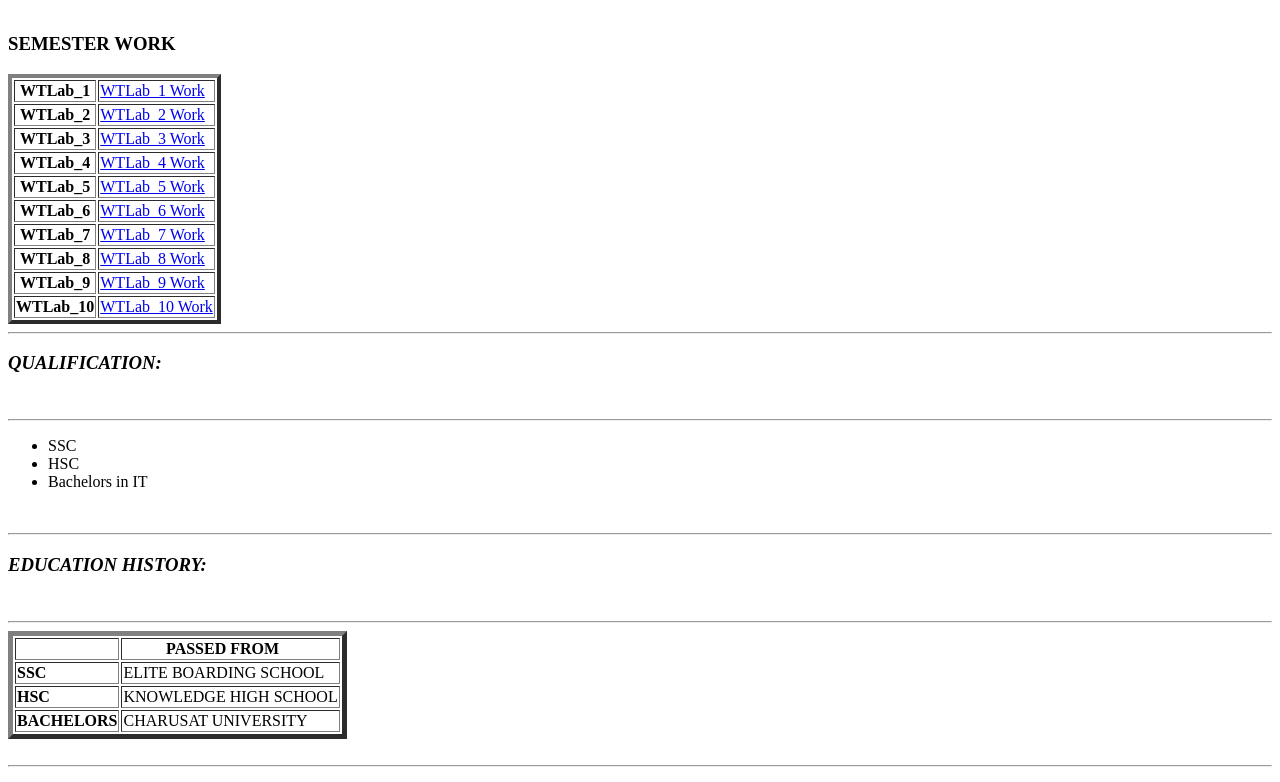
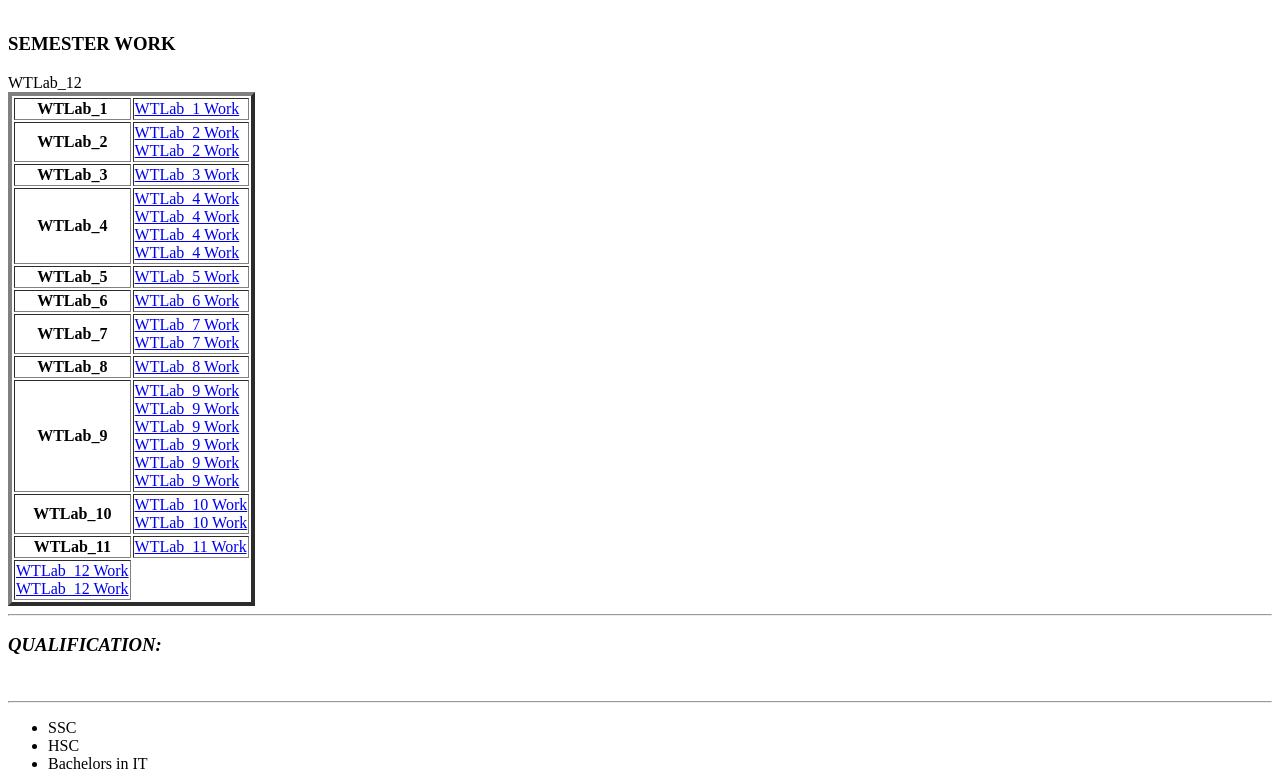
Before and after one commit to 20IT130/WTLabs, a plain HTML site: page index.html in a window 1280 px wide. Shown: the part 485-1267 px from the top of the page. Drawn offline with Linux system fonts and the light colour scheme.

Commit message:
Update index.html

```diff
--- a/index.html
+++ b/index.html
@@ -37,38 +37,43 @@
              WTLab_2
         </th>
         <td>
-            <a href="./index.html">WTLab_2 Work</a>
+            <a href="./WTLabs_2/form.html">WTLab_2 Work</a><br>
+            <a href="./WTLabs_2/timetable.html">WTLab_2 Work</a>
         </td>
     </tr>
     <tr> <th>
          WTLab_3
    </th>
    <td>
-       <a href="./index.html">WTLab_3 Work</a>
+       <a href="./WTLabs_3/Resume.html">WTLab_3 Work</a>
    </td></tr>
    <tr> <th>
     WTLab_4
 </th>
 <td>
-  <a href="./index.html">WTLab_4 Work</a>
+  <a href="../WTL4/LAB4_FlexBox/layout_1.html">WTLab_4 Work</a><br>
+    <a href="./WTL4/LAB4_FlexBox/layout_2.html">WTLab_4 Work</a><br>
+    <a href="./WTL4/LAB4_FlexBox/layout_3.html">WTLab_4 Work</a><br>
+    <a href="./WTL4/LAB4_FlexBox/layout_4.html">WTLab_4 Work</a>
 </td></tr>
 <tr> <th>
     WTLab_5
 </th>
 <td>
-  <a href="./index.html">WTLab_5 Work</a>
+  <a href="./WTLabs_5/Charusat_Website.html">WTLab_5 Work</a>
 </td></tr>
 <tr> <th>
     WTLab_6
 </th>
 <td>
-  <a href="./index.html">WTLab_6 Work</a>
+  <a href="./WTLabs_6/Transition.html">WTLab_6 Work</a>
 </td></tr>
 <tr> <th>
     WTLab_7
 </th>
 <td>
-  <a href="./index.html">WTLab_7 Work</a>
+  <a href="./WTLabs_7_/Animation.html">WTLab_7 Work</a><br>
+      <a href="./WTLabs_7_/charusat.profile.html">WTLab_7 Work</a>
 </td></tr>
 <tr> <th>
     WTLab_8
@@ -80,13 +85,31 @@
     WTLab_9
 </th>
 <td>
-  <a href="./index.html">WTLab_9 Work</a>
+  <a href="./WTlabs_8/Array.html">WTLab_9 Work</a><br>
+     <a href="./WTlabs_8/Date.html">WTLab_9 Work</a><br>
+     <a href="./WTlabs_8/Math.html">WTLab_9 Work</a><br>
+     <a href="./WTlabs_8/Number.html">WTLab_9 Work</a><br>
+     <a href="./WTlabs_8/Object.html">WTLab_9 Work</a><br>
+     <a href="./WTlabs_8/String.html">WTLab_9 Work</a><br>
 </td></tr>
 <tr> <th>
     WTLab_10
 </th>
 <td>
-  <a href="./index.html">WTLab_10 Work</a>
+  <a href="./WTlabs_9/Animation.html">WTLab_10 Work</a><br>
+     <a href="./WTlabs_9/charusat_profile.html">WTLab_10 Work</a>
+</td></tr>
+         <tr> <th>
+    WTLab_11
+</th>
+<td>
+  <a href="./WTLabs_10/LAB-10/Regexp Assignment/index.html">WTLab_11 Work</a>
+</td></tr>
+          WTLab_12
+</th>
+<td>
+  <a href="./WTLab_11/LAB12/Assignment1/index.html">WTLab_12 Work</a><br>
+     <a href="./WTLab_11/LAB12/Assignment2/index.html">WTLab_12 Work</a>
 </td></tr>
 
 
```
